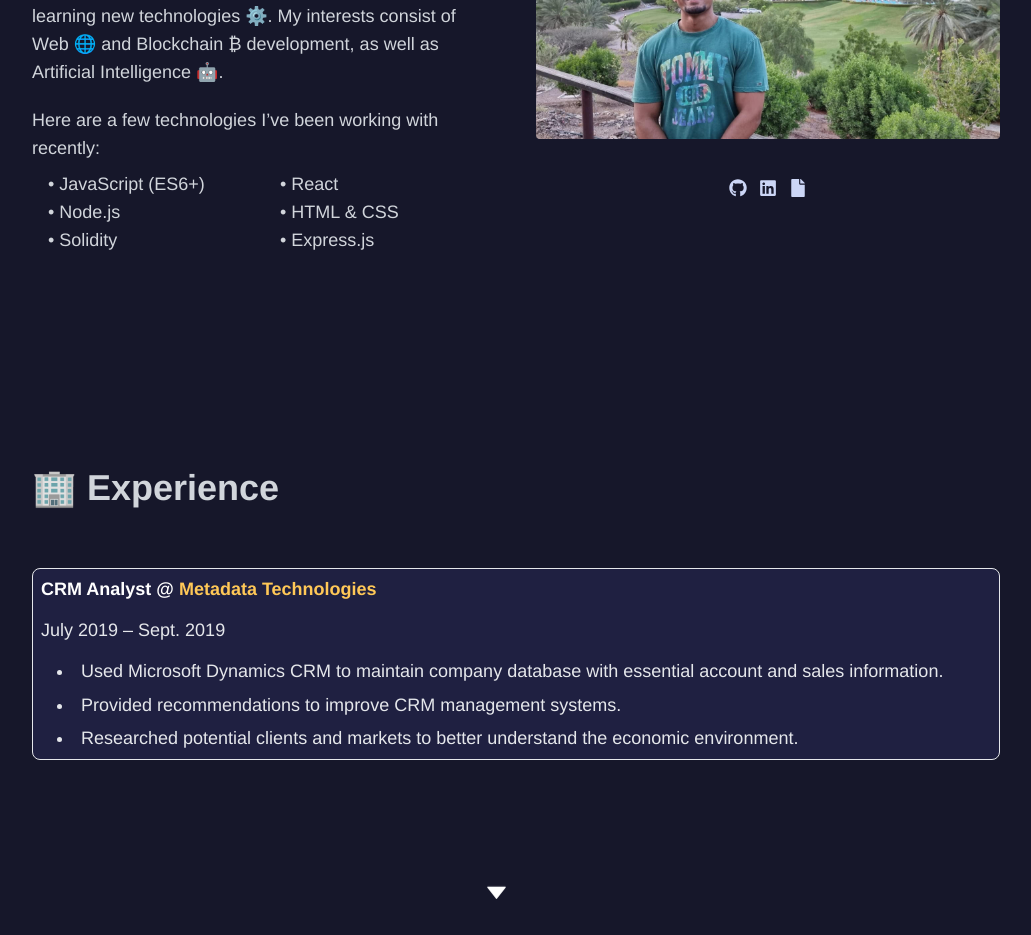
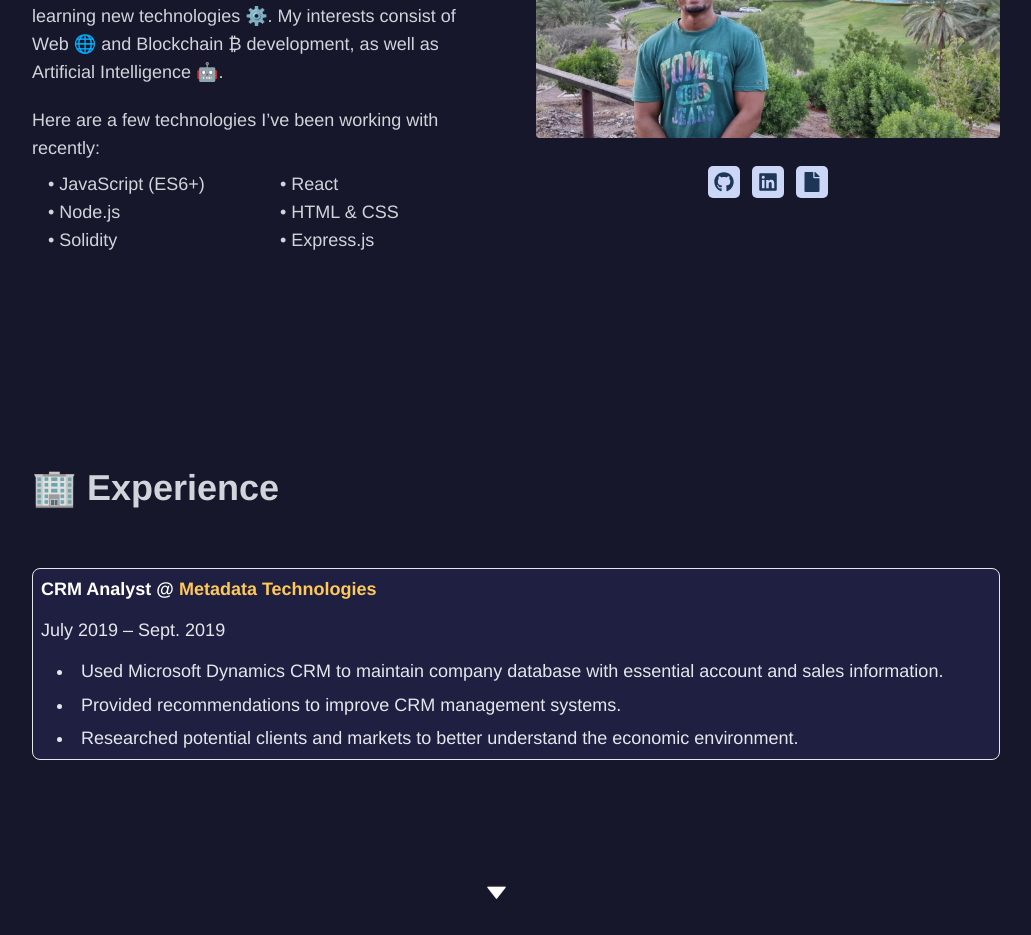
Before and after one commit to Nestor-19/personal-website, a React (Create React App) app: page / in a window 1280 px wide. Shown: the part 1260-2195 px from the top of the page, without its empty margins (124-1155 px from the left). Built offline with nearby package versions, Linux system fonts and the light colour scheme; what tw-elements would draw is missing.

Commit message:
Finalized social icons styling in About section

```diff
--- a/src/components/About/About.css
+++ b/src/components/About/About.css
@@ -1,3 +1,19 @@
  li{
    cursor: auto;
 }
+
+.social-icons a{
+  color: #1d3557;
+  background: #ccd6f6;
+  border-radius: 5px;
+  padding: 6px;
+  -o-transition:all .5s;
+  -webkit-transition: all .5s;
+  -moz-transition: all .5s;
+  transition: all .5s;
+   -webkit-font-smoothing: antialiased;
+}
+
+a:hover {
+  background: #a8dadc;
+}
--- a/src/components/About/About.js
+++ b/src/components/About/About.js
@@ -36,10 +36,10 @@ const About = () => {
             </div>
             <div className='flex flex-col justify-center items-center'>
               <img src={nestor} className='object-cover h-60 w-85 duration-500 sm:hover:scale-[110%] hover:scale-[105%] rounded'></img>
-              <div className='flex gap-3 text-lg text-[#ccd6f6] pt-10'>
-                <a href='https://github.com/Nestor-19'><FaGithub /></a>
-                <a href='https://www.linkedin.com/in/nestor-d-souza-8943bb219/'><FaLinkedin /></a>
-                <a href=''><FaFile /></a>
+              <div className='flex gap-3 text-xl pt-7 social-icons'>
+                <a href='https://github.com/Nestor-19'><span><FaGithub /></span></a>
+                <a href='https://www.linkedin.com/in/nestor-d-souza-8943bb219/'><span><FaLinkedin /></span></a>
+                <a href=''><span><FaFile /></span></a>
               </div>
             </div>
           </div>
```
